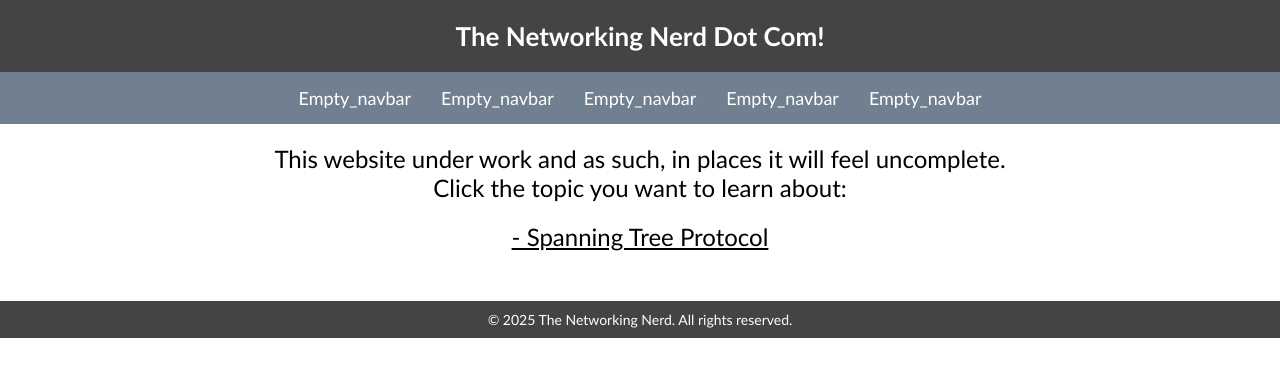
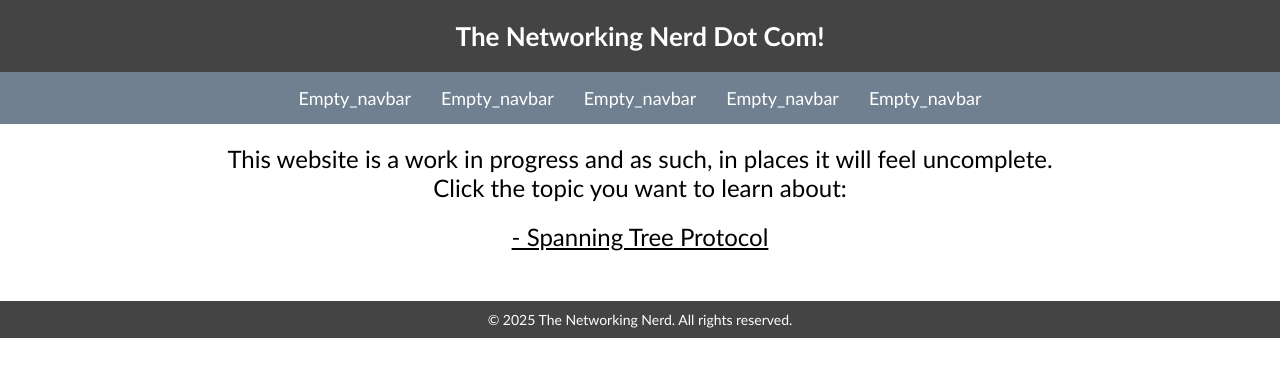
Before and after one commit to TheNetworkingNerdDotCom/Website, a plain HTML site: page index.html in a window 1280 px wide. Drawn offline with Linux system fonts and the light colour scheme.

Commit message:
Update index.html

```diff
--- a/index.html
+++ b/index.html
@@ -18,7 +18,7 @@
     <a href="/test-boxes.html">Empty_navbar</a>
   </div>
   <div class="content-main">
-    <div>This website under work and as such, in places it will feel uncomplete.</div>
+    <div>This website is a work in progress and as such, in places it will feel uncomplete.</div>
     <div>Click the topic you want to learn about:</div>
     <div><a class="content-items" href="SpanningTreeIntro.html">- Spanning Tree Protocol</a></div>
 
@@ -26,4 +26,5 @@
   <footer>© 2025 The Networking Nerd. All rights reserved.</footer>
 </body>
 
+
 </html>
```
